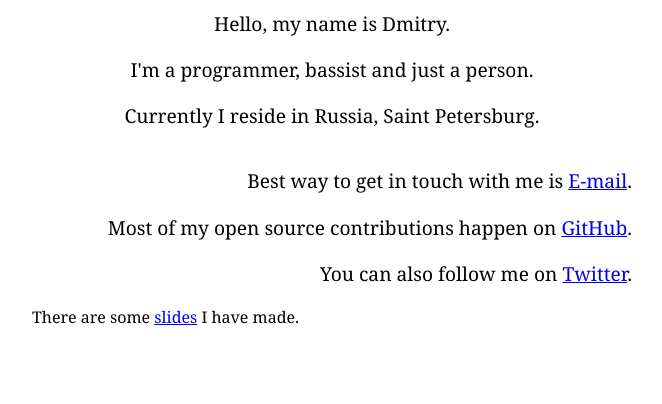
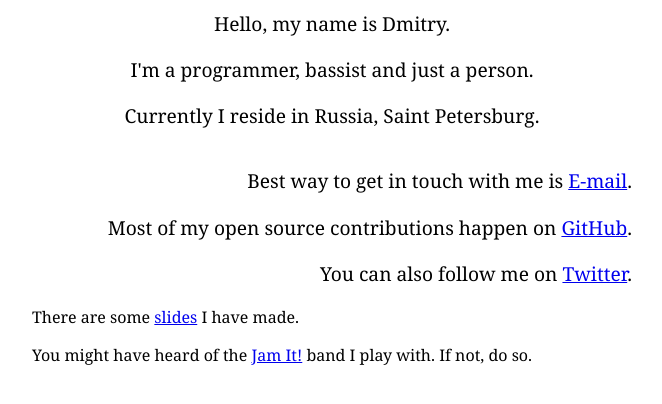
Before and after one commit to dmedvinsky/dmedvinsky.name, a plain HTML site: page index.html in a window 1280 px wide. Shown: the part 106-510 px from the top of the page, without its empty margins (308-970 px from the left). Drawn offline with Linux system fonts and the light colour scheme; a web font is replaced by a local one.

Commit message:
Add link to Jam It!

```diff
--- a/index.html
+++ b/index.html
@@ -45,6 +45,8 @@
       </section>
       <section class="content-links">
         <p>There are some <a href="slides/">slides</a> I have made.</p>
+        <p>You might have heard of the <a href="http://jamit.ru/">Jam It!</a>
+          band I play with. If not, do so.</p>
       </section>
     </div>
   </body>
```
